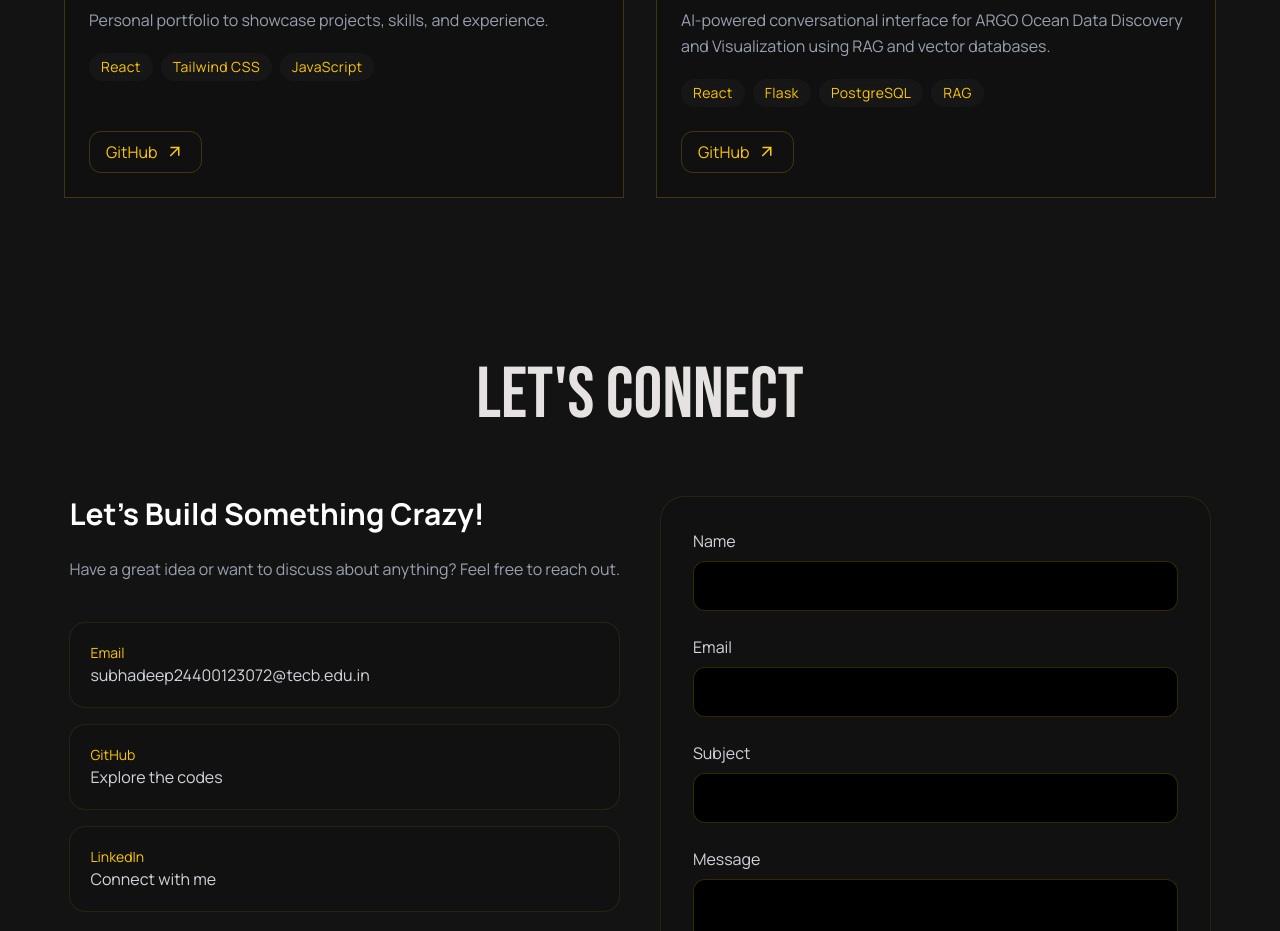
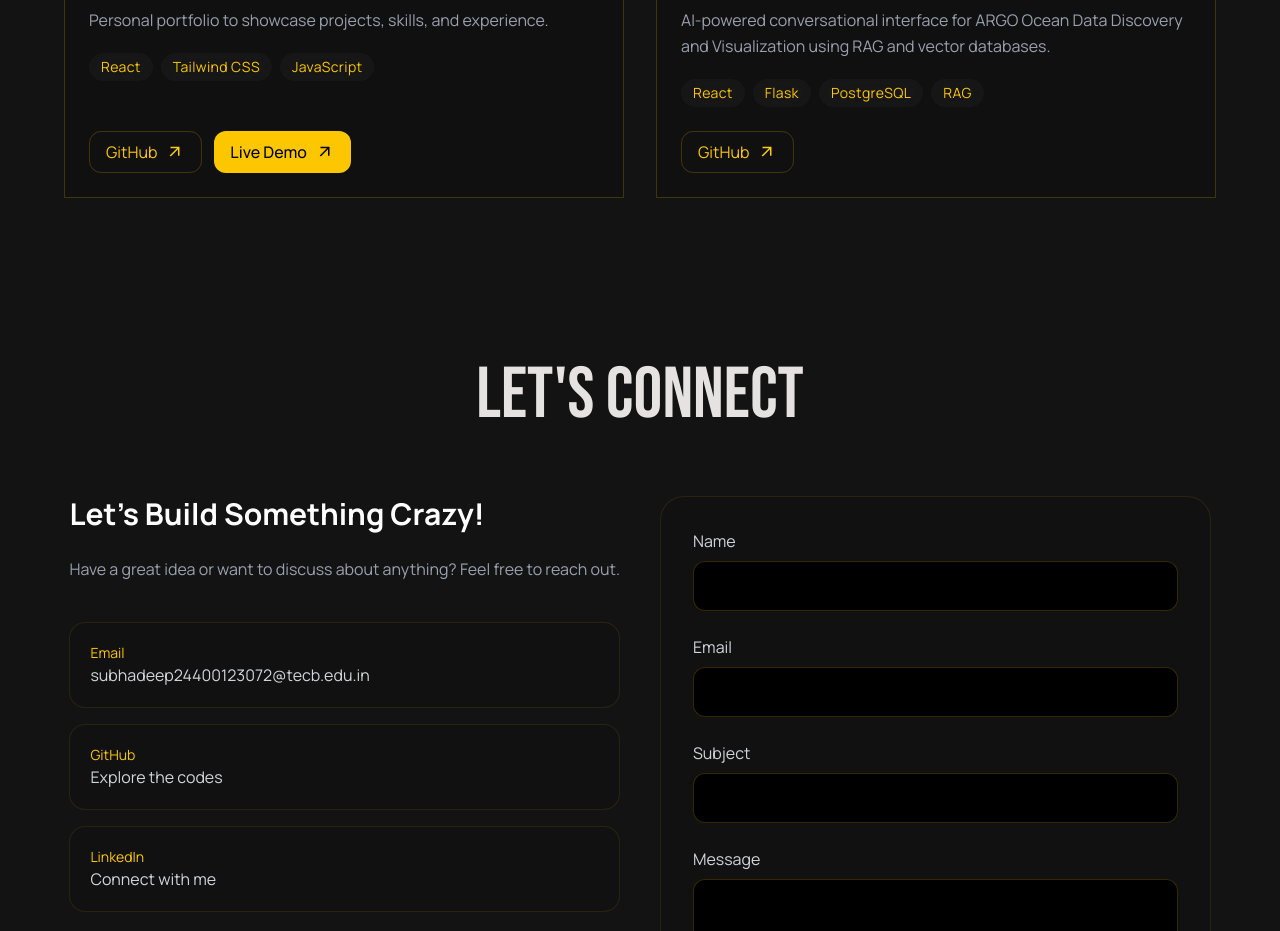
Before and after one commit to SubhadeepK-62/Portfolio, a React (Vite) app: page / in a window 1280 px wide. Shown: the part 2920-3851 px from the top of the page. Built offline with nearby package versions, Linux system fonts and the light colour scheme.

Commit message:
some changes

```diff
--- a/src/data/projects.js
+++ b/src/data/projects.js
@@ -10,7 +10,7 @@ export const projects = [
       "Personal portfolio to showcase projects, skills, and experience.",
     tech: ["React", "Tailwind CSS", "JavaScript"],
     github: "https://github.com/SubhadeepK-62/Portfolio",
-    live: "",
+    live: "https://subhadeep-dev.vercel.app/",
   },
 
   {
```
